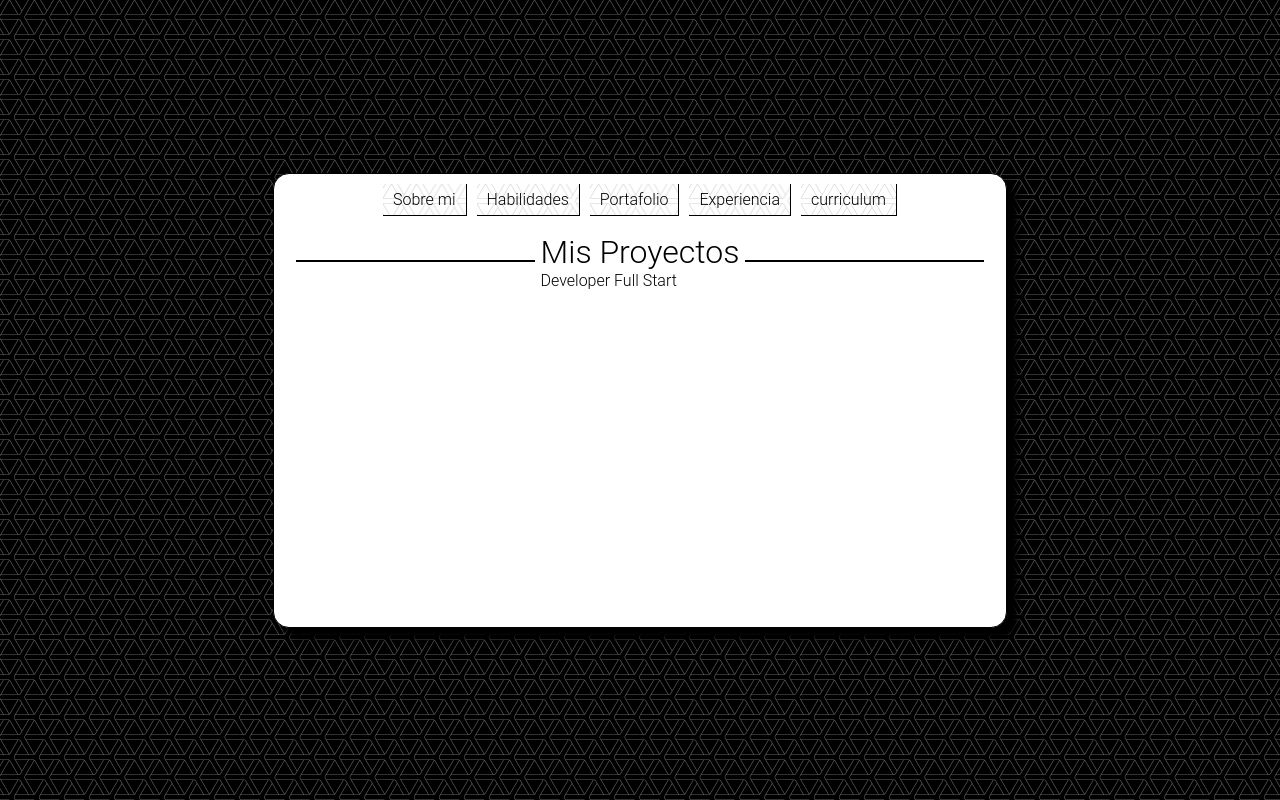
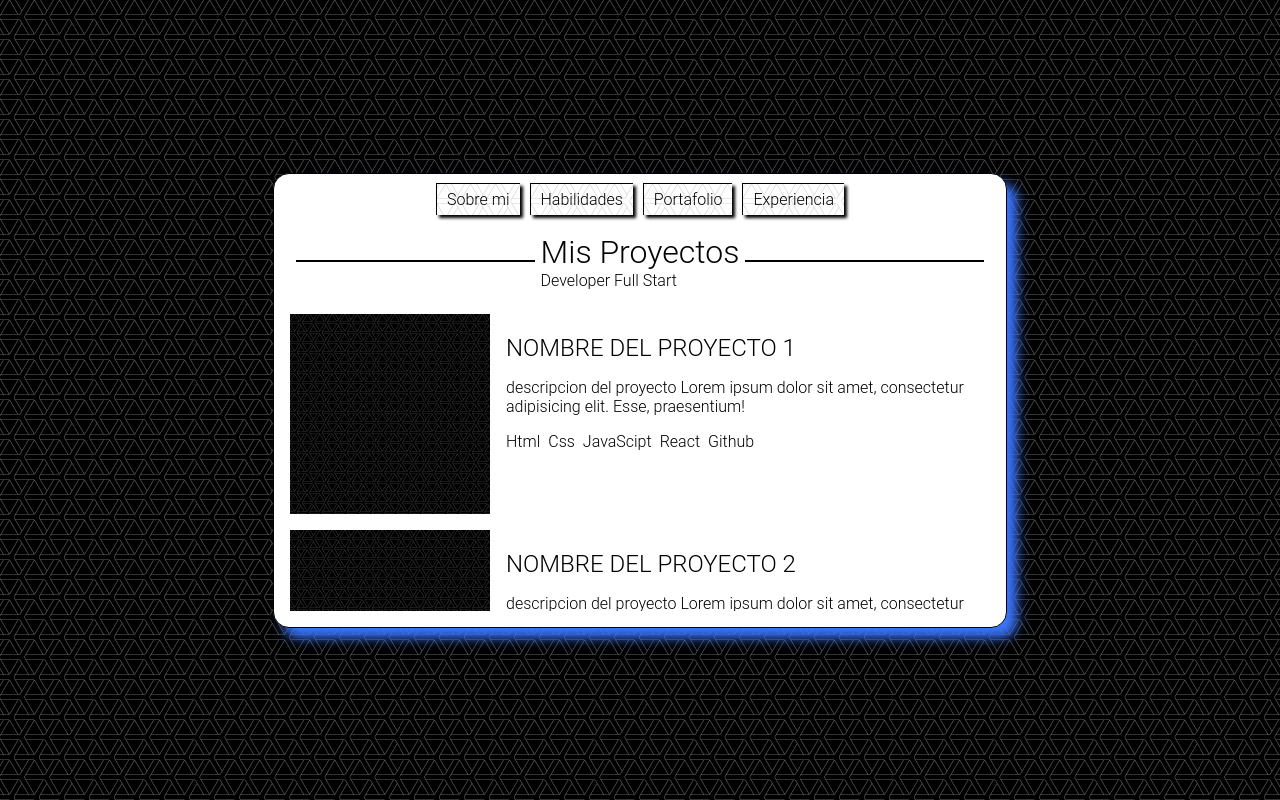
Before and after one commit to juangomDev/JuanGomez, a plain HTML site: page portafolio.html in a window 1280 px wide. Drawn offline with Linux system fonts and the light colour scheme; a web font is replaced by a local one.

Commit message:
avance del 8 5

```diff
--- a/index.css
+++ b/index.css
@@ -26,7 +26,7 @@
     border: 1px solid black;
     border-radius: var(--space-gap);
     background-color: white;
-    box-shadow: 10px 10px 6px black;
+    box-shadow: 10px 10px 12px rgb(59, 118, 255);
     width: 700px;
     height: 421px;
     display: flex;
@@ -46,8 +46,9 @@
 .menu > li > a{
     text-decoration: none;
     color: black;
-    border-right: 1px solid black;
-    border-bottom: 1px solid black;
+    border-left: 1px solid black;
+    border-top: 1px solid black;
+    box-shadow: 3px 3px 3px black;
     padding: 6px 10px;
     cursor: pointer;
     background-image: var(--web);
@@ -56,6 +57,10 @@
 .menu > li > a:hover{
     background-image: var(--web-dark);
     color: white;
+    border: 0px;
+    box-shadow: none;
+    border-right: 1px solid black;
+    border-bottom: 1px solid black;
 }
 
 .title{
@@ -148,3 +153,67 @@
     display: grid;
     gap: 8px;
 }
+
+.portafolio{
+    flex-grow: 1;
+    overflow: auto;
+    display: grid;
+    gap: var(--space-gap);
+}
+
+.portafolio::-webkit-scrollbar{
+    width: 3px;
+}
+
+.portafolio::-webkit-scrollbar-thumb{
+    background-color: black;
+}
+
+.proyecto{
+    display: flex;
+    height: 200px;
+    gap: var(--space-gap);
+
+}
+
+.info{
+    display: flex;
+    flex-direction: column;
+    gap: var(--space-gap);
+    padding-top: 20px;
+}
+
+.list-tegno{
+    list-style: none;
+    display: flex;
+    gap: 8px;
+}
+
+/* experiencia */
+
+.exp{
+    flex-grow: 1 ;
+    width: 100%;
+}
+
+.item-exp{
+    border-left: 2px solid black;
+    padding: 10px;
+}
+
+.item-exp > h2{
+    border-bottom: 1px solid black;
+    border-left: 3px solid blue;
+    padding-left: 6px;
+}
+.item-exp > h3, .fecha{
+    text-align: end;
+}
+
+.exp-resume{
+    margin: 10px 0px;
+}
+
+.item-exp > ul{
+    padding-left: 20px;
+}
--- a/portafolio.html
+++ b/portafolio.html
@@ -1,12 +1,18 @@
 <!DOCTYPE html>
 <html lang="es">
+
 <head>
     <meta charset="UTF-8">
     <meta name="viewport" content="width=device-width, initial-scale=1.0">
     <link rel="stylesheet" href="index.css">
-    <link rel="preconnect" href="https://fonts.googleapis.com"> <link rel="preconnect" href="https://fonts.gstatic.com" crossorigin> <link href="https: //fonts.googleapis.com/css2?family=Roboto:ital,wght@0,100;0,300;0,400;0,500;0,700;0,900;1,100;1,300;1,400;1,500;1,700;1,900&display=swap" rel="stylesheet" >
+    <link rel="preconnect" href="https://fonts.googleapis.com">
+    <link rel="preconnect" href="https://fonts.gstatic.com" crossorigin>
+    <link
+        href="https: //fonts.googleapis.com/css2?family=Roboto:ital,wght@0,100;0,300;0,400;0,500;0,700;0,900;1,100;1,300;1,400;1,500;1,700;1,900&display=swap"
+        rel="stylesheet">
     <title>Juan Gomez</title>
 </head>
+
 <body>
     <div class="container">
 
@@ -21,9 +27,8 @@
 
                     <li><a href="./portafolio.html"> Portafolio </a></li>
 
-                    <li><a href="#"> Experiencia </a></li>
+                    <li><a href="./experiencia.html"> Experiencia </a></li>
 
-                    <li><a href="#"> curriculum </a> </li>
 
                 </ul>
             </nav>
@@ -36,12 +41,46 @@
             </div>
 
 
-           <main>
+            <main class="portafolio">
+                <section class="proyecto">
+                    <img src="./webb-dark.png" alt="">
+                    <div class="info">
+                        <h2>NOMBRE DEL PROYECTO 1</h2>
+                        <p>descripcion del proyecto Lorem ipsum dolor sit amet, consectetur adipisicing elit. Esse,
+                            praesentium!</p>
 
-           </main>
+                        <ul class="list-tegno">
+                            <li>Html</li>
+                            <li>Css</li>
+                            <li>JavaScipt</li>
+                            <li>React</li>
+                            <li>Github</li>
+                        </ul>
+                    </div>
+                </section>
+
+
+                <section class="proyecto">
+                    <img src="./webb-dark.png" alt="">
+                    <div class="info">
+                        <h2>NOMBRE DEL PROYECTO 2</h2>
+                        <p>descripcion del proyecto Lorem ipsum dolor sit amet, consectetur adipisicing elit. Esse,
+                            praesentium!</p>
+
+                        <ul class="list-tegno">
+                            <li>Html</li>
+                            <li>Css</li>
+                            <li>JavaScipt</li>
+                            <li>React</li>
+                            <li>Github</li>
+                        </ul>
+                    </div>
+                </section>
+            </main>
 
         </main>
 
     </div>
 </body>
+
 </html>
```
Also changed, not shown: experiencia.html (added, +61 -0 lines), index.html (+2 -4 lines), skills.html (+1 -2 lines), 1 other file.
